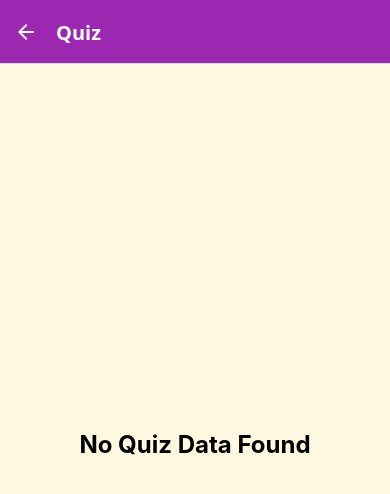
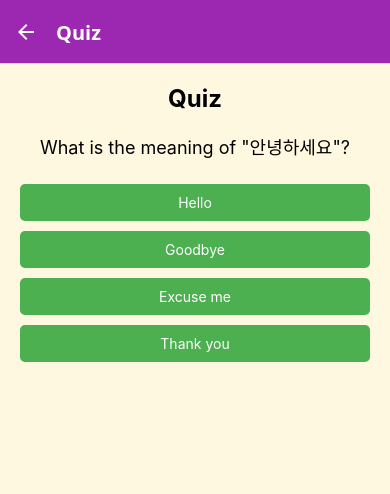
Before and after one commit to toy214/MungMungv2, a React Native app: screen /Quiz in a window 390 px wide. Shown: the top 494 px of the page. Built offline with nearby package versions, Linux system fonts and the light colour scheme.

Commit message:
Update quiz.js

```diff
--- a/quiz.js
+++ b/quiz.js
@@ -15,7 +15,11 @@ function generateQuizData(lessons) {
         section.korean.forEach((word, index) => {
           const text = section.text[index];
 
-          // Ensure both word and text are valid
+          if (!word || !text) {
+            console.log(`Skipping invalid entry in section "${sectionKey}":`, { word, text });
+            return; // Skip invalid entries
+          }
+
           if (isValidQuestion(word, text)) {
             const splitText = text.split('=');
             if (splitText.length > 1) {
@@ -26,13 +30,21 @@ function generateQuizData(lessons) {
               };
               quizQuestions.push(question);
             }
+          } else {
+            console.log(`Skipped question due to validation:`, { word, text });
           }
         });
+      } else {
+        console.log(`Skipping section "${sectionKey}" with no valid korean or text.`);
       }
     });
   });
 
-  // Generate options for each question
+  if (quizQuestions.length === 0) {
+    console.log('No valid questions found. Falling back to default questions.');
+    return generateFallbackData();
+  }
+
   return quizQuestions.map((question, _, allQuestions) => {
     const distractors = getDistractors(question.correctAnswer, allQuestions);
     return {
@@ -43,8 +55,8 @@ function generateQuizData(lessons) {
 }
 
 function isValidQuestion(word, text) {
-  if (!word || !text) return false;
-  if (word.trim() === '' || text.trim() === '') return false;
+  if (!word || !text) return false; // Skip empty or missing entries
+  if (word.trim() === '' || text.trim() === '') return false; // Skip empty strings
   if (text.includes(word)) return false; // Skip embedded answers
   return true;
 }
@@ -58,3 +70,18 @@ function getDistractors(correctAnswer, allQuestions) {
 function shuffleArray(array) {
   return array.sort(() => Math.random() - 0.5);
 }
+
+function generateFallbackData() {
+  return [
+    {
+      question: 'What is the meaning of "안녕하세요"?',
+      correctAnswer: 'Hello',
+      options: shuffleArray(['Hello', 'Goodbye', 'Thank you', 'Excuse me']),
+    },
+    {
+      question: 'What is the meaning of "감사합니다"?',
+      correctAnswer: 'Thank you',
+      options: shuffleArray(['Thank you', 'Hello', 'Goodbye', 'Excuse me']),
+    },
+  ];
+}
```
